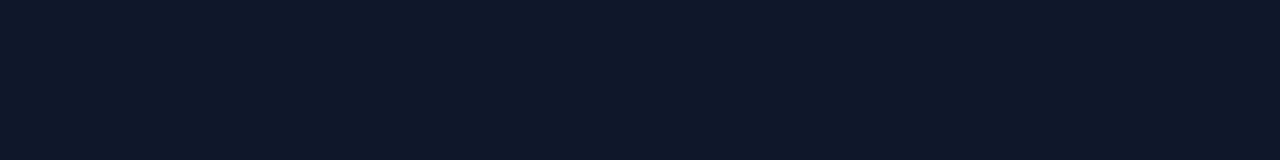
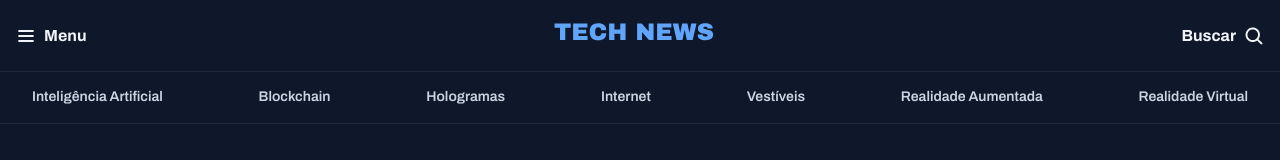
Before and after one commit to PedroHFaig/p2-responsive-tech-news, a plain HTML site: page index.html in a window 1280 px wide. Drawn offline with Linux system fonts and the light colour scheme.

Commit message:
header creation

```diff
--- a/index.html
+++ b/index.html
@@ -13,6 +13,51 @@
     <link href="https://fonts.googleapis.com/css2?family=Archivo:ital,wght@0,100..900;1,100..900&display=swap" rel="stylesheet">
 </head>
 <body>
+    <header>
+        <nav id="nav-primary" class="flex">
+            <a href="#" class="flex">
+                <svg width="20" height="20" viewBox="0 0 20 20" fill="none" xmlns="http://www.w3.org/2000/svg">
+                    <path d="M17.8125 10C17.8125 10.2486 17.7137 10.4871 17.5379 10.6629C17.3621 10.8387 17.1236 10.9375 16.875 10.9375H3.125C2.87636 10.9375 2.6379 10.8387 2.46209 10.6629C2.28627 10.4871 2.1875 10.2486 2.1875 10C2.1875 9.75136 2.28627 9.5129 2.46209 9.33709C2.6379 9.16127 2.87636 9.0625 3.125 9.0625H16.875C17.1236 9.0625 17.3621 9.16127 17.5379 9.33709C17.7137 9.5129 17.8125 9.75136 17.8125 10ZM3.125 5.9375H16.875C17.1236 5.9375 17.3621 5.83873 17.5379 5.66291C17.7137 5.4871 17.8125 5.24864 17.8125 5C17.8125 4.75136 17.7137 4.5129 17.5379 4.33709C17.3621 4.16127 17.1236 4.0625 16.875 4.0625H3.125C2.87636 4.0625 2.6379 4.16127 2.46209 4.33709C2.28627 4.5129 2.1875 4.75136 2.1875 5C2.1875 5.24864 2.28627 5.4871 2.46209 5.66291C2.6379 5.83873 2.87636 5.9375 3.125 5.9375ZM16.875 14.0625H3.125C2.87636 14.0625 2.6379 14.1613 2.46209 14.3371C2.28627 14.5129 2.1875 14.7514 2.1875 15C2.1875 15.2486 2.28627 15.4871 2.46209 15.6629C2.6379 15.8387 2.87636 15.9375 3.125 15.9375H16.875C17.1236 15.9375 17.3621 15.8387 17.5379 15.6629C17.7137 15.4871 17.8125 15.2486 17.8125 15C17.8125 14.7514 17.7137 14.5129 17.5379 14.3371C17.3621 14.1613 17.1236 14.0625 16.875 14.0625Z" fill="#F1F5F9"/>
+                    </svg>
+                <strong class="desktop-only">Menu</strong>
+            </a>
+            <div class="logo-img">
+                <img src="assets/logo.svg" alt="logo Tech News">
+            </div>
+            <a href="#" class="flex">
+                <strong class="desktop-only">Buscar</strong>
+                <svg width="20" height="20" viewBox="0 0 20 20" fill="none" xmlns="http://www.w3.org/2000/svg">
+                    <path d="M18.1633 16.8367L14.4531 13.125C15.5656 11.6754 16.0849 9.85688 15.9059 8.03841C15.7268 6.21993 14.8628 4.53765 13.489 3.33282C12.1152 2.12799 10.3345 1.49084 8.50822 1.55061C6.68193 1.61038 4.94675 2.3626 3.65467 3.65467C2.3626 4.94675 1.61038 6.68193 1.55061 8.50822C1.49084 10.3345 2.12799 12.1152 3.33282 13.489C4.53765 14.8628 6.21993 15.7268 8.03841 15.9059C9.85688 16.0849 11.6754 15.5656 13.125 14.4531L16.8383 18.1672C16.9255 18.2544 17.029 18.3236 17.143 18.3708C17.2569 18.418 17.379 18.4423 17.5024 18.4423C17.6257 18.4423 17.7478 18.418 17.8617 18.3708C17.9757 18.3236 18.0792 18.2544 18.1664 18.1672C18.2536 18.08 18.3228 17.9765 18.37 17.8625C18.4172 17.7486 18.4415 17.6265 18.4415 17.5031C18.4415 17.3798 18.4172 17.2577 18.37 17.1438C18.3228 17.0298 18.2536 16.9263 18.1664 16.8391L18.1633 16.8367ZM3.43752 8.75002C3.43752 7.6993 3.74909 6.67218 4.33283 5.79855C4.91658 4.92491 5.74628 4.244 6.71701 3.84191C7.68774 3.43981 8.75591 3.33461 9.78643 3.53959C10.817 3.74458 11.7636 4.25054 12.5065 4.99351C13.2495 5.73648 13.7555 6.68307 13.9604 7.7136C14.1654 8.74412 14.0602 9.81229 13.6581 10.783C13.256 11.7538 12.5751 12.5835 11.7015 13.1672C10.8278 13.7509 9.80073 14.0625 8.75002 14.0625C7.3415 14.0611 5.99108 13.5009 4.99511 12.5049C3.99914 11.5089 3.43896 10.1585 3.43752 8.75002Z" fill="#F1F5F9"/>
+                    </svg>
+            </a>
+        </nav>
+
+        <nav id="nav-secondary">
+            <ul role="list" class="flex">
+                <li>
+                    <a href="#">Inteligência Artificial</a>
+                </li>
+                <li>
+                    <a href="#">Blockchain</a>
+                </li>
+                <li>
+                    <a href="#">Hologramas</a>
+                </li>
+                <li>
+                    <a href="#">Internet</a>
+                </li>
+                <li>
+                    <a href="#">Vestíveis</a>
+                </li>
+                <li>
+                    <a href="#">Realidade Aumentada</a>
+                </li>
+                <li>
+                    <a href="#">Realidade  Virtual</a>
+                </li>
+            </ul>
+        </nav>
+    </header>
 
 </body>
 </html>
--- a/style/global.css
+++ b/style/global.css
@@ -50,6 +50,10 @@ h3 {
     color: var(--text-color-primary);
 }
 
+ul[role="list"] {
+    list-style: none;
+}
+
 a {
     text-decoration: none;
     color: inherit;
@@ -60,7 +64,7 @@ a:hover {
     color: var(--brand-color-light);
 
     & svg path {
-        stroke: var(--brand-color-light);
+        fill: var(--brand-color-light);
     }
 }
 
--- /dev/null
+++ b/style/header.css
@@ -0,0 +1,51 @@
+#nav-primary {
+    justify-content: space-between;
+    align-items: center;
+
+    padding: 1rem;
+
+    & a {
+        align-items: center;
+        gap: .5rem;
+
+        font: var(--fw-lg) var(--fs-md)/1.4 var(--ff-archivo);
+        color: var(--text-color-primary);
+
+        &:hover {
+            color: var(--brand-color-light);
+        }
+    }
+}
+
+#nav-secondary {
+    padding: .875rem 1rem;
+    border-block: 1px solid var(--stroke-color);
+
+    overflow-y: hidden;
+    overflow-x: scroll;
+
+    scrollbar-width: none; /* Para Firefox */
+    -ms-overflow-style: none;  /* Para Internet Explorer e Edge */
+
+    & ul {
+        align-content: center;
+        width: max-content;
+        gap: 2rem;
+    }
+
+    &::-webkit-scrollbar { /* para Chrome*/
+        display: none;
+    }
+}
+
+@media (width >= 57em) {
+    #nav-secondary {
+        padding-inline: 2rem;
+
+        & ul {
+            width: auto;
+            justify-content: space-between;
+            overflow-x: auto;
+        }
+    }
+}
--- a/style/index.css
+++ b/style/index.css
@@ -1 +1,3 @@
 @import url(global.css);
+@import url(utility.css);
+@import url(header.css);
--- /dev/null
+++ b/style/utility.css
@@ -0,0 +1,14 @@
+.flex{
+    display: flex;
+}
+
+.desktop-only {
+    display: none;
+}
+
+
+@media (width >= 57em) {
+    .desktop-only {
+        display: initial;
+    }
+}
```
Also changed, not shown: assets/logo.svg (added).
